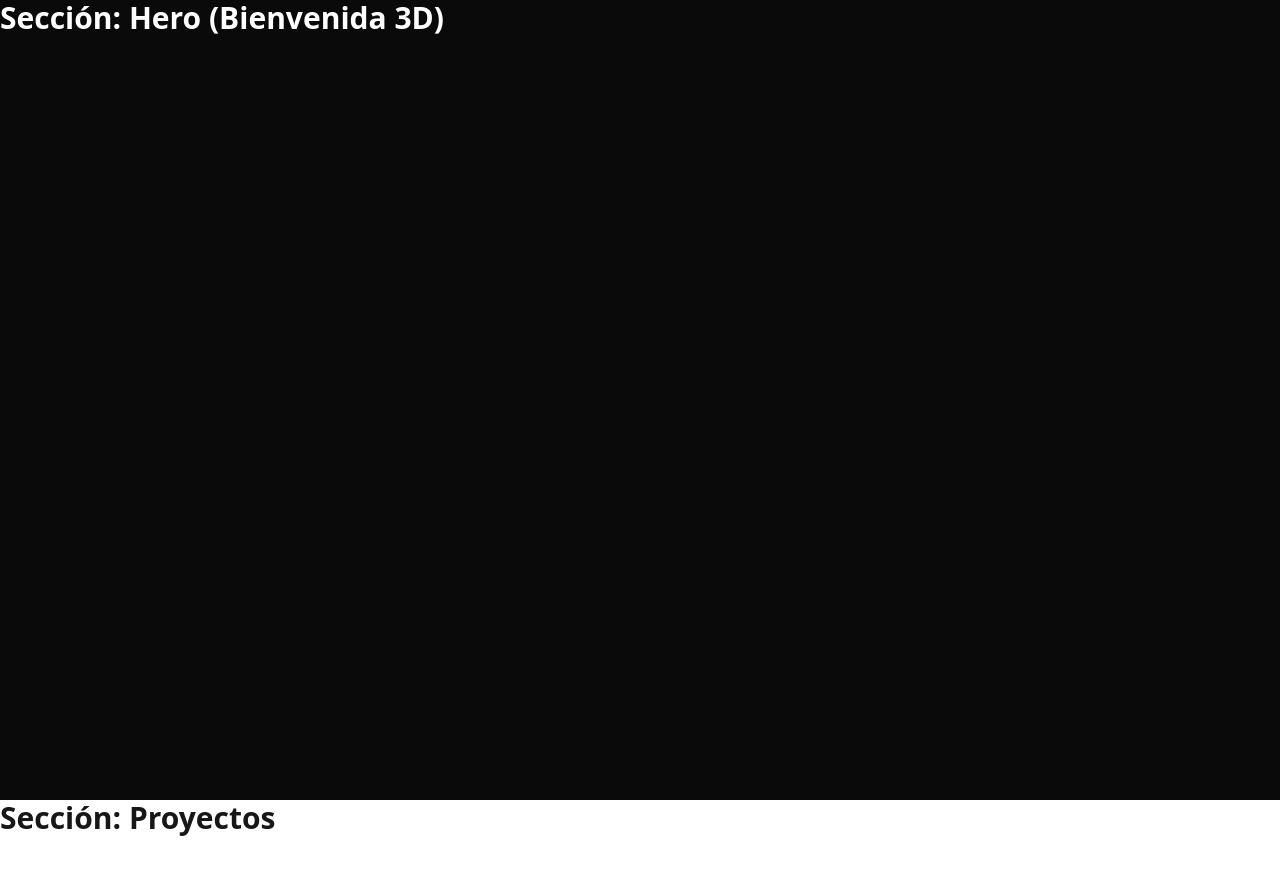
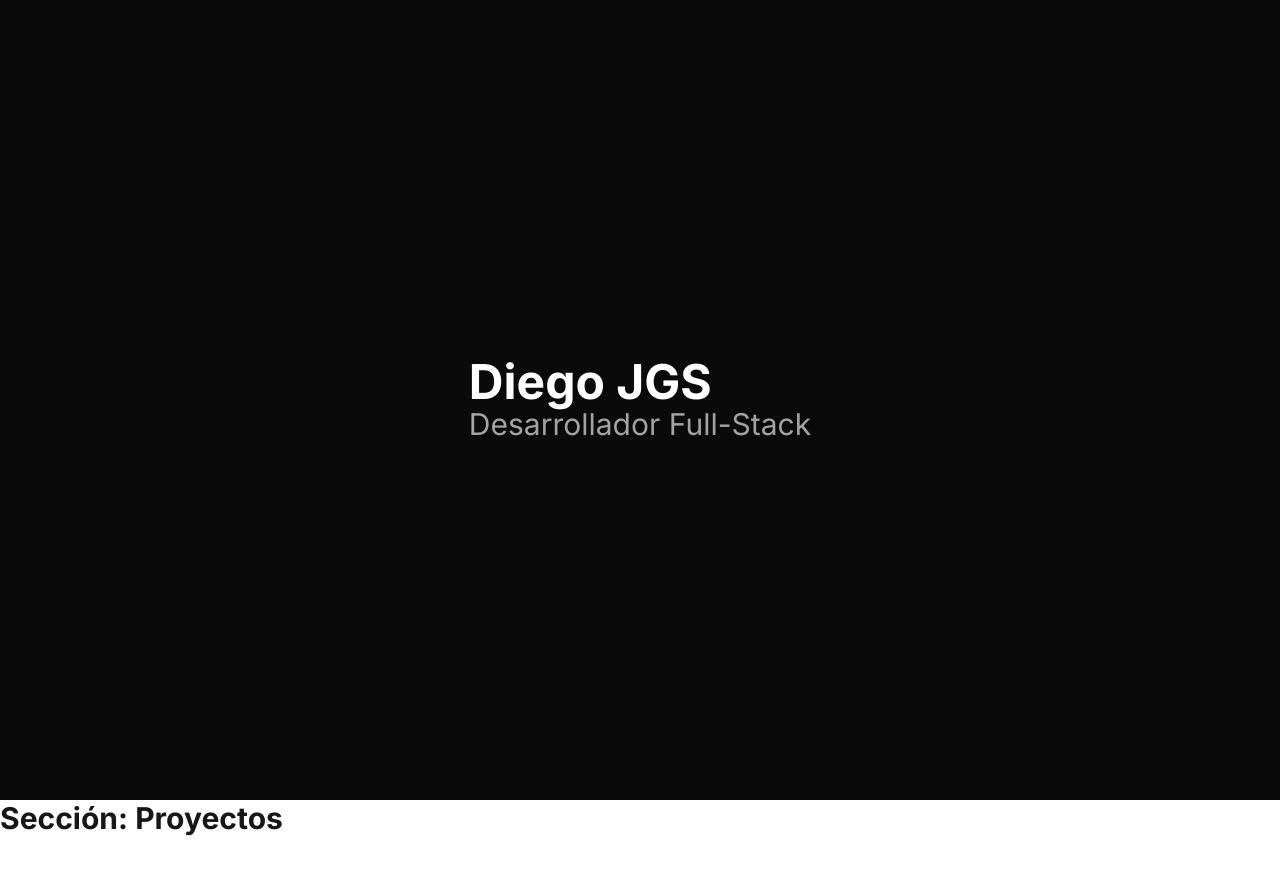
Before and after one commit to DIEGOJGS/portafolio-astro-impacto, an Astro site: page / in a window 1280 px wide. Shown: the top 874 px of the page. Built offline with nearby package versions, Linux system fonts and the light colour scheme; Astro itself is replaced by a stand-in of ours.

Commit message:
feat(design): Añadir fuente 'Inter' y componente 'Container'

```diff
--- /dev/null
+++ b/src/components/Container.astro
@@ -0,0 +1,7 @@
+---
+// Este componente envuelve a otros componentes (usando <slot />)
+// y les da márgenes y un ancho máximo.
+---
+<div class="mx-auto max-w-7xl px-4 md:px-8">
+    <slot />
+</div>
--- a/src/components/Hero.astro
+++ b/src/components/Hero.astro
@@ -1,6 +1,9 @@
 ---
-// Sección 1
+import Container from './Container.astro'; // 1. Importamos el Contenedor
 ---
-<section class="h-screen bg-neutral-950 text-white">
-    <h1 class="text-3xl font-bold">Sección: Hero (Bienvenida 3D)</h1>
+<section class="h-screen bg-neutral-950 text-white flex items-center">
+    <Container>
+        <h1 class="text-5xl font-bold">Diego JGS</h1>
+        <h2 class="text-3xl text-neutral-400">Desarrollador Full-Stack</h2>
+    </Container>
 </section>
--- a/src/layouts/Layout.astro
+++ b/src/layouts/Layout.astro
@@ -15,6 +15,9 @@ import '../styles/global.css'; // <--- AÑADE ESTA LÍNEA
         <meta name="description" content={description} />
         <meta name="viewport" content="width=device-width" />
         <link rel="icon" type="image/svg+xml" href="/favicon.svg" />
+		<link rel="preconnect" href="https://fonts.googleapis.com">
+		<link rel="preconnect" href="https://fonts.gstatic.com" crossorigin>
+		<link href="https://fonts.googleapis.com/css2?family=Inter:wght@400;700;900&display=swap" rel="stylesheet">
         <title>{title}</title>
         </head>
     <body>
--- a/tailwind.config.cjs
+++ b/tailwind.config.cjs
@@ -3,8 +3,13 @@ export default {
   content: [
     './src/**/*.{astro,html,js,jsx,md,mdx,svelte,ts,tsx,vue}'
   ],
-  theme: {
-    extend: {},
-  },
+    theme: {
+    extend: {
+        // Añadimos 'Inter' como fuente principal
+        fontFamily: {
+        sans: ['Inter', 'sans-serif'],
+        },
+    },
+    },
   plugins: [],
 }
```
